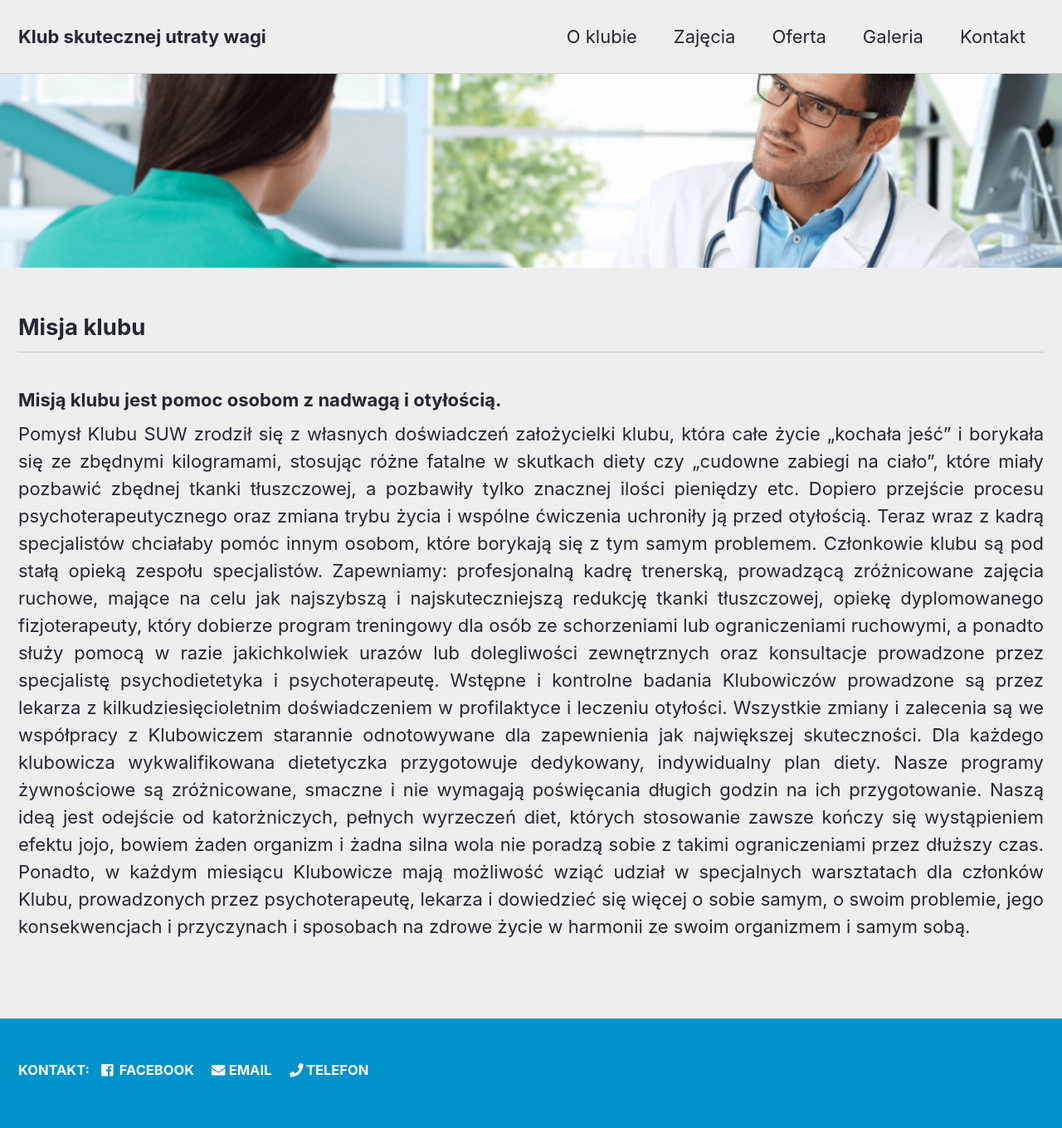
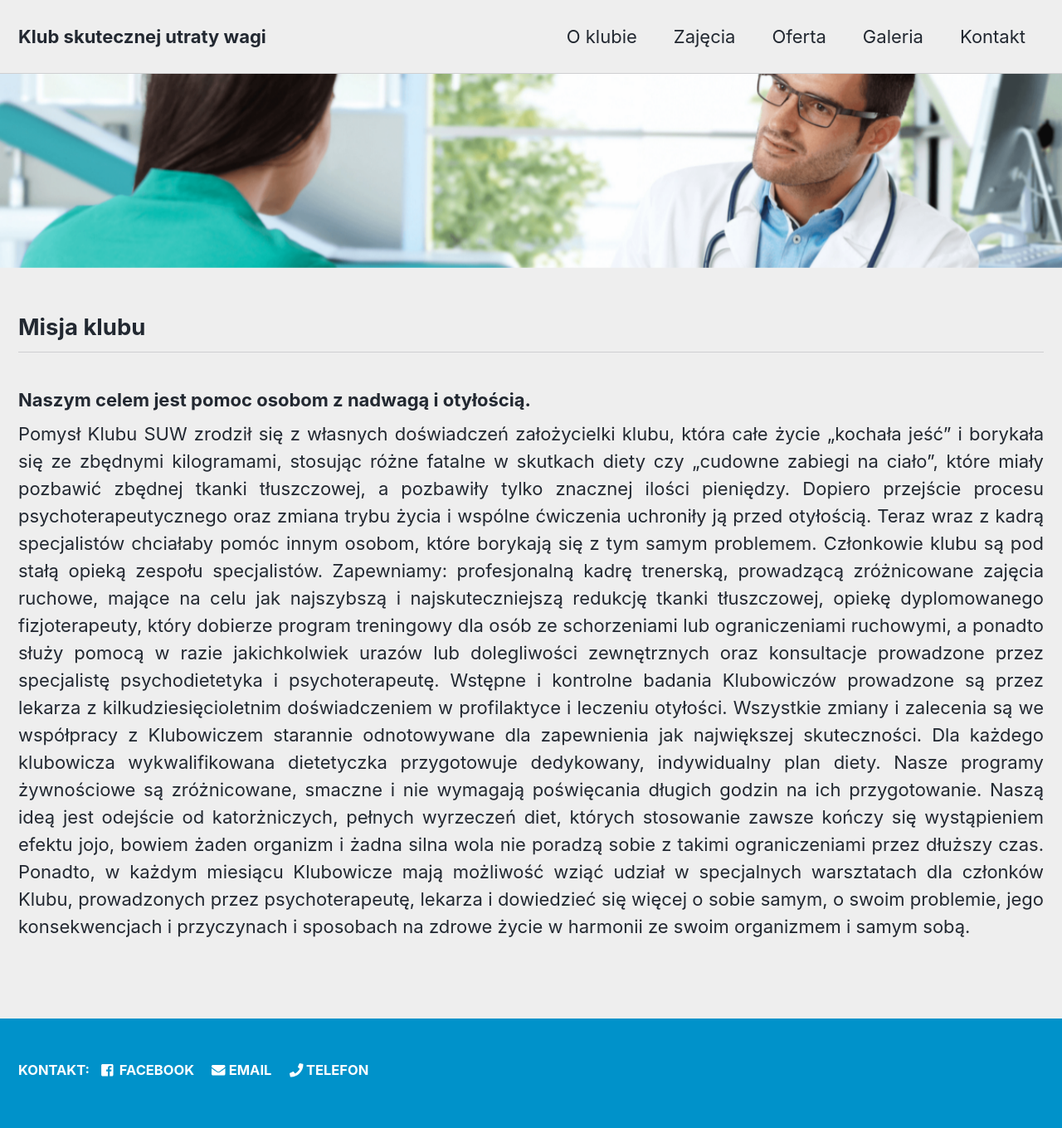
Before and after one commit to PiotrowskiD/PiotrowskiD.github.io, a Jekyll site: the page built from index.md, in a window 1280 px wide. Shown: the whole page at 83% size. Built offline with Jekyll 4.4.1, drawn with Linux system fonts in a browser that asks for light colours; cached includes are drawn as plain includes; nearby versions of some CDN libraries; the list of posts is cut into pages by our own code; our own code applies the rules of GitHub Pages for plain Markdown files.

Commit message:
small fixes

```diff
--- a/index.md
+++ b/index.md
@@ -8,12 +8,12 @@ excerpt: "Radosne odchudzanie"
 author: Dagmara Piotrowska
 ---
 ## Misja klubu
-### Misją klubu jest pomoc osobom z nadwagą i otyłością.
+### Naszym celem jest pomoc osobom z nadwagą i otyłością.
 Pomysł Klubu SUW
 zrodził się z własnych doświadczeń założycielki klubu, która całe życie „kochała
 jeść” i borykała się ze zbędnymi kilogramami, stosując różne fatalne w
 skutkach diety czy „cudowne zabiegi na ciało”, które miały pozbawić zbędnej
-tkanki tłuszczowej, a pozbawiły tylko znacznej ilości pieniędzy etc. Dopiero
+tkanki tłuszczowej, a pozbawiły tylko znacznej ilości pieniędzy. Dopiero
 przejście procesu psychoterapeutycznego oraz zmiana trybu życia i wspólne
 ćwiczenia uchroniły ją przed otyłością. Teraz wraz z kadrą specjalistów
 chciałaby pomóc innym osobom, które borykają się z tym samym problemem.
```
